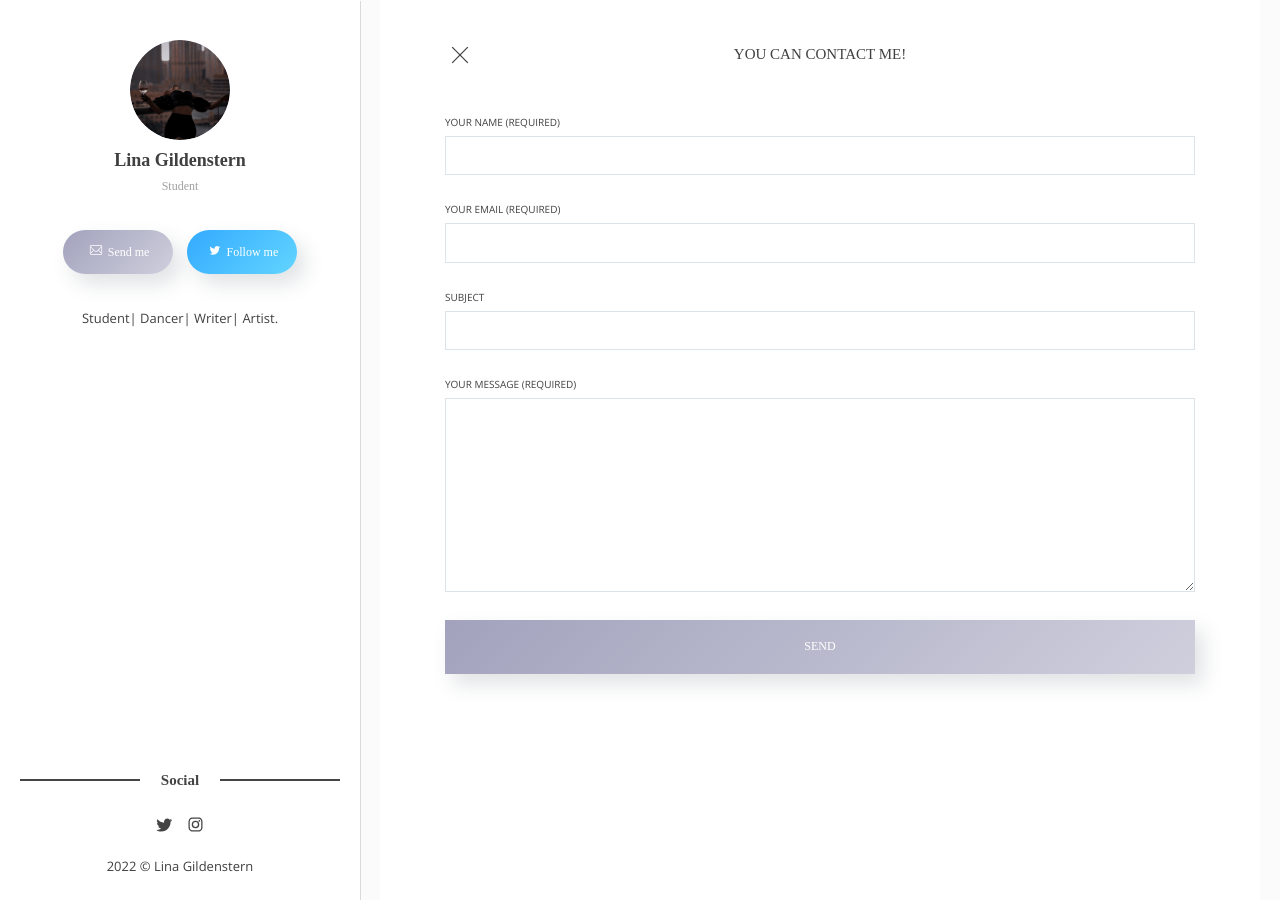
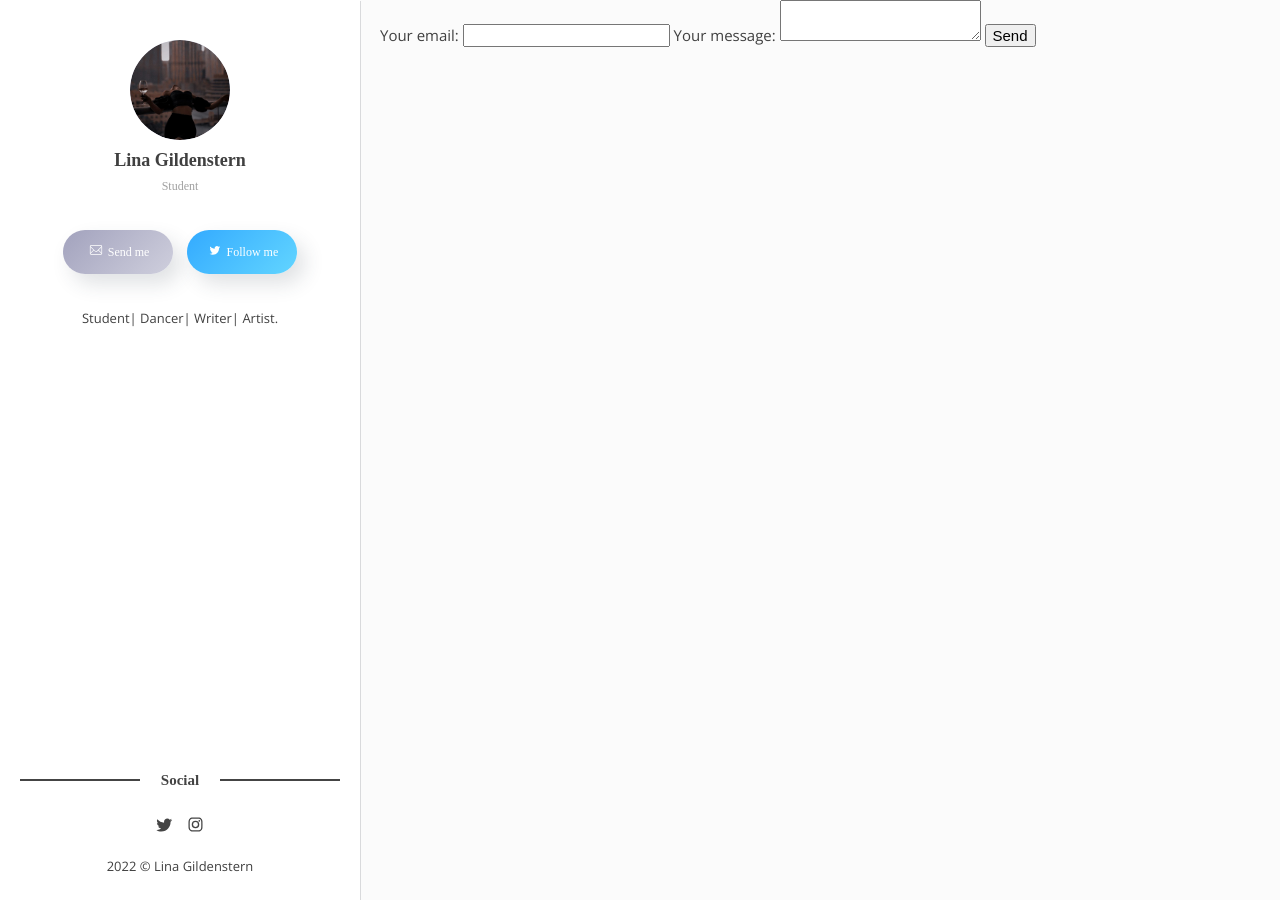
Before and after one commit to linaleona/linaleona.github.io, a Jekyll site: the page built from _pages/contact/index.html, in a window 1280 px wide. Built offline with Jekyll 4.4.1, drawn with Linux system fonts in a browser that asks for light colours; some web fonts are replaced.

Commit message:
Update index.html

```diff
--- a/_pages/contact/index.html
+++ b/_pages/contact/index.html
@@ -3,42 +3,18 @@
 title: Contact
 permalink: /contact/
 ---
-<header class="c-header u-hide u-no-margin-bottom">
-  <div class="c-header__box">
-    <div class="c-search u-full-width">
-      <div class="c-search__box">
-        <label for="js-search-input" class="u-screen-reader-text">Search for Blog</label>
-        <input type="text" id="js-search-input" class="c-search__text" autocomplete="off" placeholder="Type to search...">
-        <div data-icon='ei-search' data-size='s'></div>
-      </div>
-      <ul id="js-results-container" class="c-search-results-list"></ul>
-    </div>
-  </div>
-</header>
-<div class="c-form-box o-opacity">
-  <form class="c-form" action="{% if site.author-email %}https://formspree.io/{{site.author-email}}{% else %}#{% endif %}"
-    method="POST">
-    <a href="/"><div class="c-form-bnt__close" data-icon='ei-close' data-size='s'></div></a>
-    <div class="c-form__title">You can contact me!</div>
-    <div class="c-form__group">
-      <label for="form-name">Your Name (Required)</label>
-      <input class="c-form__input" id="form-name" type="text" name="name" required>
-    </div>
-    <div class="c-form__group">
-      <label for="form-email">Your Email (Required)</label>
-      <input class="c-form__input" id="form-email" type="email" name="_replyto" required>
-    </div>
-    <div class="c-form__group">
-      <label for="form-subject">Subject</label>
-      <input class="c-form__input" id="form-subject" type="text" name="_subject">
-    </div>
-    <div class="c-form__group">
-      <label for="form-text">Your Message (Required)</label>
-      <textarea class="c-form__input" id="form-text" name="text" rows="10" required></textarea>
-    </div>
-    <div class="c-form__group">
-      <button class="c-btn c-btn--secondary c-btn--big c-btn--shadow" type="submit">Send</button>
-    </div>
-    <input type="hidden" name="_next" value="{{ site.baseurl }}/contact/thanks/" />
-  </form>
-</div> <!-- /.c-form-box -->
+<form
+  action="https://formspree.io/f/xoqrjwag"
+  method="POST"
+>
+  <label>
+    Your email:
+    <input type="email" name="_replyto">
+  </label>
+  <label>
+    Your message:
+    <textarea name="message"></textarea>
+  </label>
+  <!-- your other form fields go here -->
+  <button type="submit">Send</button>
+</form>
```
